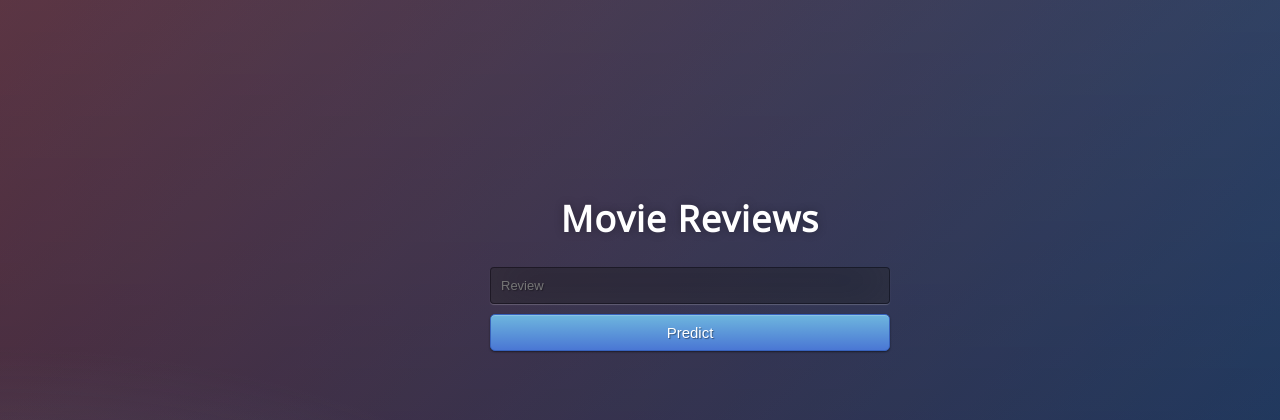
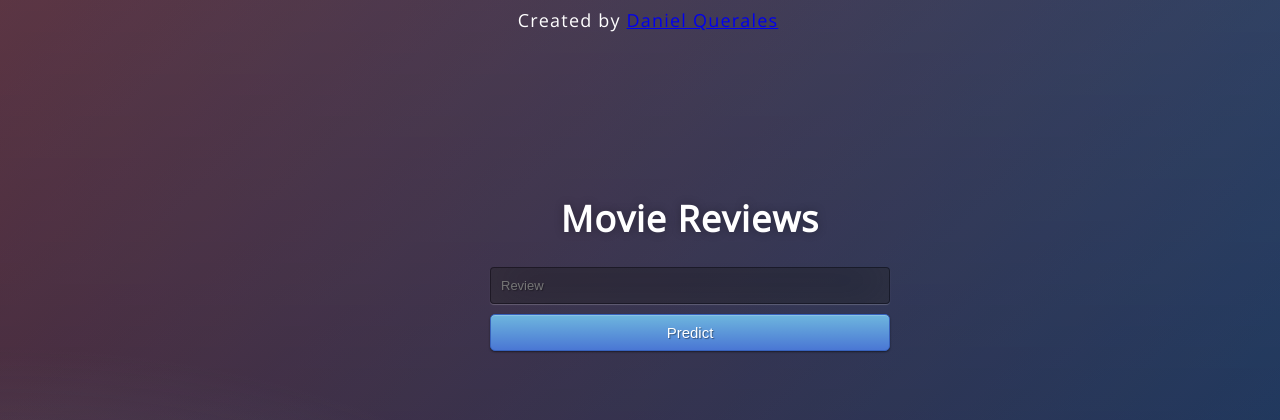
Before and after one commit to dquerales/WebApi, a Flask app: page / in a window 1280 px wide. Shown: the top 420 px of the page. Run offline with Flask 2, Linux system fonts and the light colour scheme; parts of the project's set-up code (start-up, migrations or seed data) failed here and were passed over.

Commit message:
add my profile

```diff
--- a/templates/home.html
+++ b/templates/home.html
@@ -29,4 +29,5 @@
  {{pred}}
 
 </body>
+<footer> Created by <a href="https://www.linkedin.com/in/daniel-querales/">Daniel Querales</a></footer>
 </html>
```
